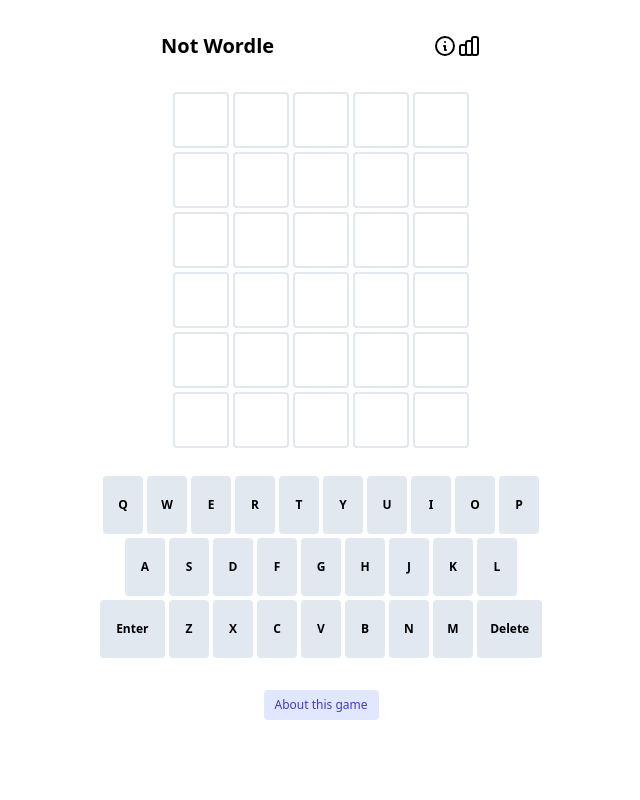
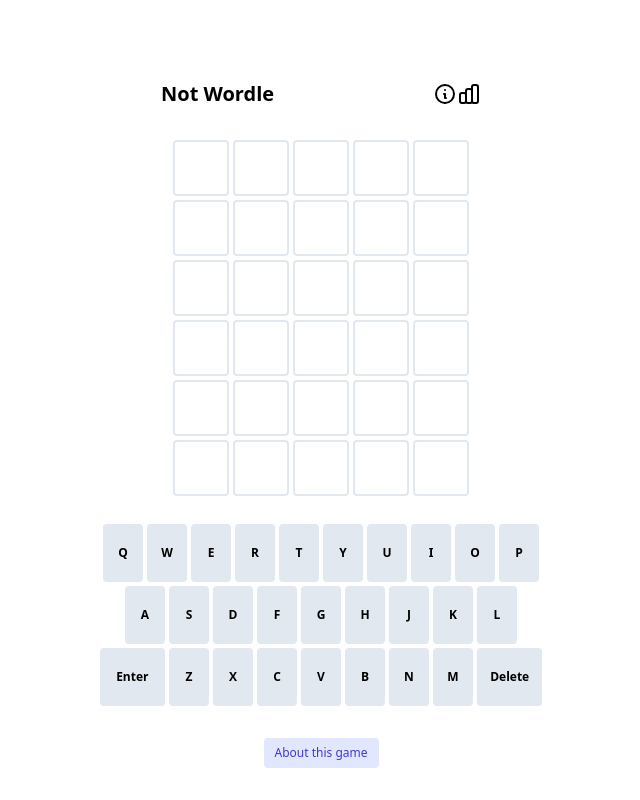
Before and after one commit to codechieflee/react-wordle, a React (Create React App) app: page / in a window 1280 px wide. Shown: the whole page, without its empty margins (319-959 px from the left). Built offline with nearby package versions, Linux system fonts and the light colour scheme.

Commit message:
Move game down so alert doesn't overlap

```diff
--- a/src/App.tsx
+++ b/src/App.tsx
@@ -113,7 +113,7 @@
 
   return (
     <div className="py-8 max-w-7xl mx-auto sm:px-6 lg:px-8">
-      <div className="flex w-80 mx-auto items-center mb-8">
+      <div className="flex w-80 mx-auto items-center mb-8 mt-12">
         <h1 className="text-xl grow font-bold">Not Wordle</h1>
         <InformationCircleIcon
           className="h-6 w-6 cursor-pointer"
```
